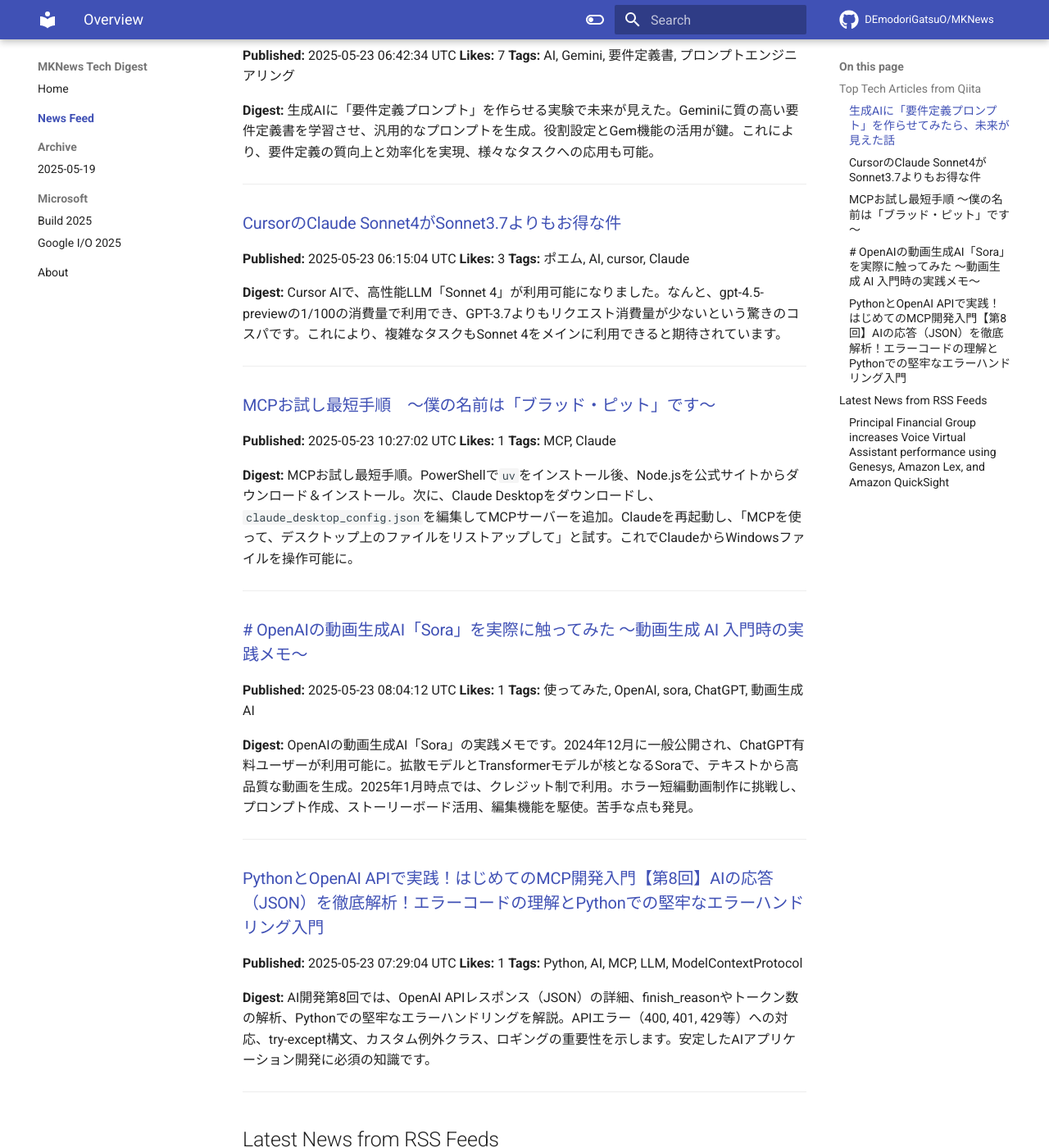
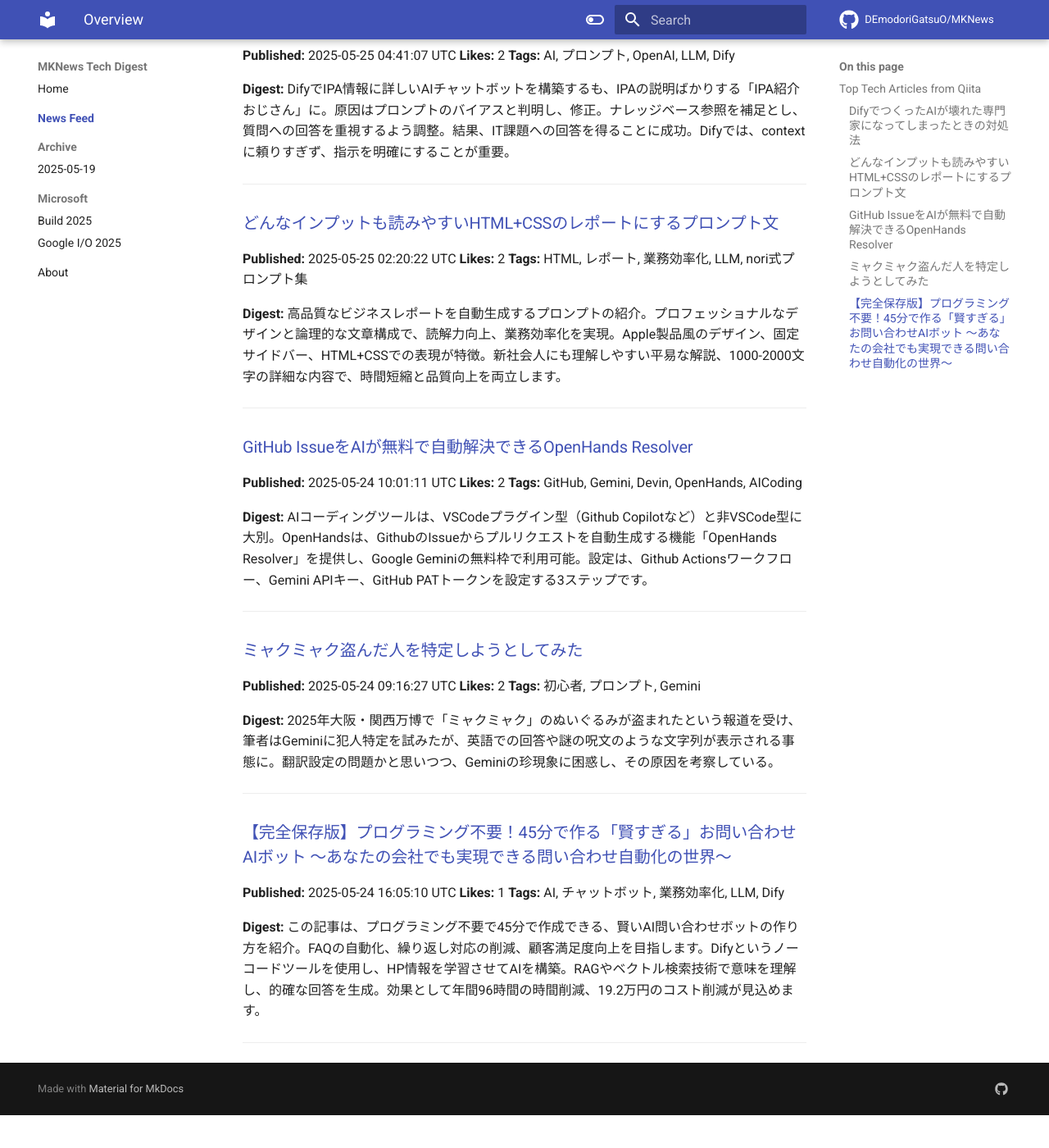
Before and after one commit to DEmodoriGatsuO/MKNews, an MkDocs documentation site: the page built from docs/news/index.md, in a window 1280 px wide and 1400 px high, scrolled down 222 px. Shown: the whole window at 82% size. Built offline with MkDocs 1.6.1 and Material for MkDocs 9.7.7, drawn with Linux system fonts in a browser that asks for light colours; comment, search, counter and statistics services are not loaded; after the commit the page ends 1582 px from its top, so only the background shows below that; some of the changed text lies outside the part shown.

Commit message:
Automated AI Tech Digest - 2025-05-25

```diff
--- a/docs/news/index.md
+++ b/docs/news/index.md
@@ -1,68 +1,55 @@
-# AI Tech Trends Digest (2025-05-24)
+# AI Tech Trends Digest (2025-05-25)
 
 
 ## Top Tech Articles from Qiita
 
 
-### [生成AIに「要件定義プロンプト」を作らせてみたら、未来が見えた話](https://qiita.com/rawajifu8752/items/759af7da8bc536f813a3)
-**Published:** 2025-05-23 06:42:34 UTC
-**Likes:** 7
-**Tags:** AI, Gemini, 要件定義書, プロンプトエンジニアリング
+### [DifyでつくったAIが壊れた専門家になってしまったときの対処法](https://qiita.com/umeee/items/1e25731cc8cfd3a079e2)
+**Published:** 2025-05-25 04:41:07 UTC
+**Likes:** 2
+**Tags:** AI, プロンプト, OpenAI, LLM, Dify
 
 **Digest:**
-生成AIに「要件定義プロンプト」を作らせる実験で未来が見えた。Geminiに質の高い要件定義書を学習させ、汎用的なプロンプトを生成。役割設定とGem機能の活用が鍵。これにより、要件定義の質向上と効率化を実現、様々なタスクへの応用も可能。
+DifyでIPA情報に詳しいAIチャットボットを構築するも、IPAの説明ばかりする「IPA紹介おじさん」に。原因はプロンプトのバイアスと判明し、修正。ナレッジベース参照を補足とし、質問への回答を重視するよう調整。結果、IT課題への回答を得ることに成功。Difyでは、contextに頼りすぎず、指示を明確にすることが重要。
 
 ---
 
-### [CursorのClaude Sonnet4がSonnet3.7よりもお得な件](https://qiita.com/morry_48/items/a1fd32f91814f4274651)
-**Published:** 2025-05-23 06:15:04 UTC
-**Likes:** 3
-**Tags:** ポエム, AI, cursor, Claude
+### [どんなインプットも読みやすいHTML+CSSのレポートにするプロンプト文](https://qiita.com/oichan00/items/ef2c158e165152f2083d)
+**Published:** 2025-05-25 02:20:22 UTC
+**Likes:** 2
+**Tags:** HTML, レポート, 業務効率化, LLM, nori式プロンプト集
 
 **Digest:**
-Cursor AIで、高性能LLM「Sonnet 4」が利用可能になりました。なんと、gpt-4.5-previewの1/100の消費量で利用でき、GPT-3.7よりもリクエスト消費量が少ないという驚きのコスパです。これにより、複雑なタスクもSonnet 4をメインに利用できると期待されています。
+高品質なビジネスレポートを自動生成するプロンプトの紹介。プロフェッショナルなデザインと論理的な文章構成で、読解力向上、業務効率化を実現。Apple製品風のデザイン、固定サイドバー、HTML+CSSでの表現が特徴。新社会人にも理解しやすい平易な解説、1000-2000文字の詳細な内容で、時間短縮と品質向上を両立します。
 
 ---
 
-### [MCPお試し最短手順　～僕の名前は「ブラッド・ピット」です～](https://qiita.com/quittardis/items/a3ba1cc395bcb1c29570)
-**Published:** 2025-05-23 10:27:02 UTC
-**Likes:** 1
-**Tags:** MCP, Claude
+### [GitHub IssueをAIが無料で自動解決できるOpenHands Resolver](https://qiita.com/kotauchisunsun/items/f273da34ee9e40407af8)
+**Published:** 2025-05-24 10:01:11 UTC
+**Likes:** 2
+**Tags:** GitHub, Gemini, Devin, OpenHands, AICoding
 
 **Digest:**
-MCPお試し最短手順。PowerShellで`uv`をインストール後、Node.jsを公式サイトからダウンロード＆インストール。次に、Claude Desktopをダウンロードし、`claude_desktop_config.json`を編集してMCPサーバーを追加。Claudeを再起動し、「MCPを使って、デスクトップ上のファイルをリストアップして」と試す。これでClaudeからWindowsファイルを操作可能に。
+AIコーディングツールは、VSCodeプラグイン型（Github Copilotなど）と非VSCode型に大別。OpenHandsは、GithubのIssueからプルリクエストを自動生成する機能「OpenHands Resolver」を提供し、Google Geminiの無料枠で利用可能。設定は、Github Actionsワークフロー、Gemini APIキー、GitHub PATトークンを設定する3ステップです。
 
 ---
 
-### [# OpenAIの動画生成AI「Sora」を実際に触ってみた 〜動画生成 AI 入門時の実践メモ〜  ](https://qiita.com/dnp-mitsuishi/items/faad652fb707ee818c3b)
-**Published:** 2025-05-23 08:04:12 UTC
-**Likes:** 1
-**Tags:** 使ってみた, OpenAI, sora, ChatGPT, 動画生成AI
+### [ミャクミャク盗んだ人を特定しようとしてみた](https://qiita.com/tamachan_DXQ/items/963863332967304ae680)
+**Published:** 2025-05-24 09:16:27 UTC
+**Likes:** 2
+**Tags:** 初心者, プロンプト, Gemini
 
 **Digest:**
-OpenAIの動画生成AI「Sora」の実践メモです。2024年12月に一般公開され、ChatGPT有料ユーザーが利用可能に。拡散モデルとTransformerモデルが核となるSoraで、テキストから高品質な動画を生成。2025年1月時点では、クレジット制で利用。ホラー短編動画制作に挑戦し、プロンプト作成、ストーリーボード活用、編集機能を駆使。苦手な点も発見。
+2025年大阪・関西万博で「ミャクミャク」のぬいぐるみが盗まれたという報道を受け、筆者はGeminiに犯人特定を試みたが、英語での回答や謎の呪文のような文字列が表示される事態に。翻訳設定の問題かと思いつつ、Geminiの珍現象に困惑し、その原因を考察している。
 
 ---
 
-### [PythonとOpenAI APIで実践！はじめてのMCP開発入門【第8回】AIの応答（JSON）を徹底解析！エラーコードの理解とPythonでの堅牢なエラーハンドリング入門](https://qiita.com/QueryPie/items/6e252dfd6f755924f363)
-**Published:** 2025-05-23 07:29:04 UTC
+### [【完全保存版】プログラミング不要！45分で作る「賢すぎる」お問い合わせAIボット 〜あなたの会社でも実現できる問い合わせ自動化の世界〜](https://qiita.com/sogengineer/items/cb0011cd3b4fcfc74bfe)
+**Published:** 2025-05-24 16:05:10 UTC
 **Likes:** 1
-**Tags:** Python, AI, MCP, LLM, ModelContextProtocol
+**Tags:** AI, チャットボット, 業務効率化, LLM, Dify
 
 **Digest:**
-AI開発第8回では、OpenAI APIレスポンス（JSON）の詳細、finish_reasonやトークン数の解析、Pythonでの堅牢なエラーハンドリングを解説。APIエラー（400, 401, 429等）への対応、try-except構文、カスタム例外クラス、ロギングの重要性を示します。安定したAIアプリケーション開発に必須の知識です。
+この記事は、プログラミング不要で45分で作成できる、賢いAI問い合わせボットの作り方を紹介。FAQの自動化、繰り返し対応の削減、顧客満足度向上を目指します。Difyというノーコードツールを使用し、HP情報を学習させてAIを構築。RAGやベクトル検索技術で意味を理解し、的確な回答を生成。効果として年間96時間の時間削減、19.2万円のコスト削減が見込めます。
 
 ---
-
-## Latest News from RSS Feeds
-
-
-### [Principal Financial Group increases Voice Virtual Assistant performance using Genesys, Amazon Lex, and Amazon QuickSight](https://aws.amazon.com/blogs/machine-learning/principal-financial-group-increases-voice-virtual-assistant-performance-using-genesys-amazon-lex-and-amazon-quicksight/)
-**Source:** AWS ML Blog
-**Published:** 2025-05-23 16:02:19 UTC
-**Tags:** Amazon Lex, Amazon QuickSight, Contact Center, Customer Solutions, Amazon Quicksight, AWS Lambda
-
-**Digest:**
-Principal Financial Groupは、Amazon LexとGenesys Cloudを活用し、顧客対応を近代化。Amazon QuickSightダッシュボードで、音声バーチャルアシスタント(VA)のパフォーマンスを可視化し、改善に役立てています。顧客の意図理解、自己解決、効率的なコールルーティングを実現し、顧客体験向上を目指しています。Amazon S3やAthena、Glueも活用し、VAのパフォーマンス分析を行っています。
-
----
```
